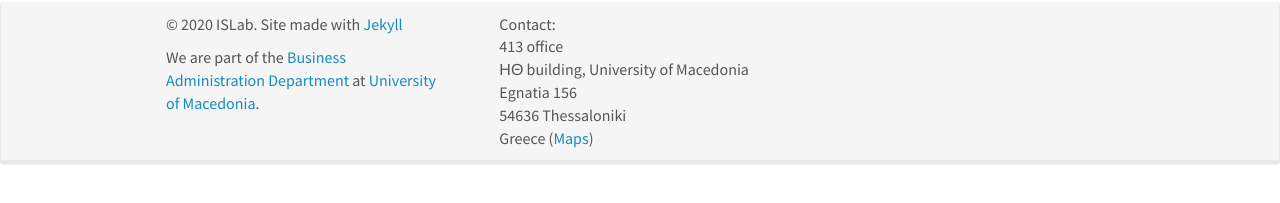
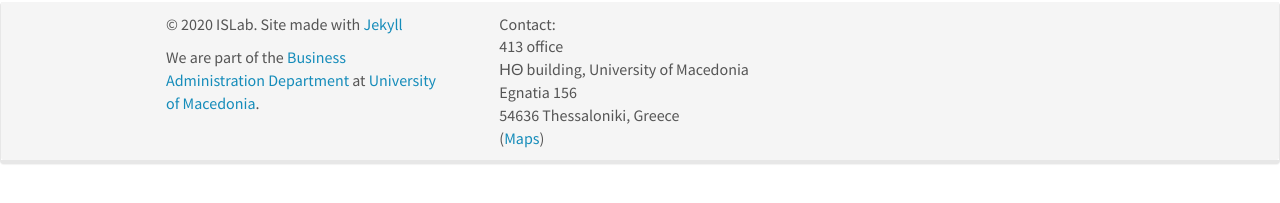
Before and after one commit to islab-uom/islab-uom2, a Jekyll site: the page built from _pages/mini_lecture_series.md, in a window 1280 px wide. Shown: the part 248-451 px from the top of the page. Built offline with Jekyll 4.4.1, drawn with Linux system fonts in a browser that asks for light colours; nearby versions of some CDN libraries.

```diff
--- a/_includes/footer.html
+++ b/_includes/footer.html
@@ -23,8 +23,7 @@
 		  413 office<br />
 		  ΗΘ building, University of Macedonia<br />
 		  Egnatia 156<br />
-		  54636 Thessaloniki<br />
-		  Greece
+		  54636 Thessaloniki, Greece<br />
             (<a href="https://www.google.gr/maps/place/University+of+Macedonia/@40.6250129,22.9579198,17z/data=!4m5!3m4!1s0x14a838febd9553d7:0xdafb4206c7c961c9!8m2!3d40.6250129!4d22.9601085">Maps</a>)
 		</div>
 	  </div>
```
